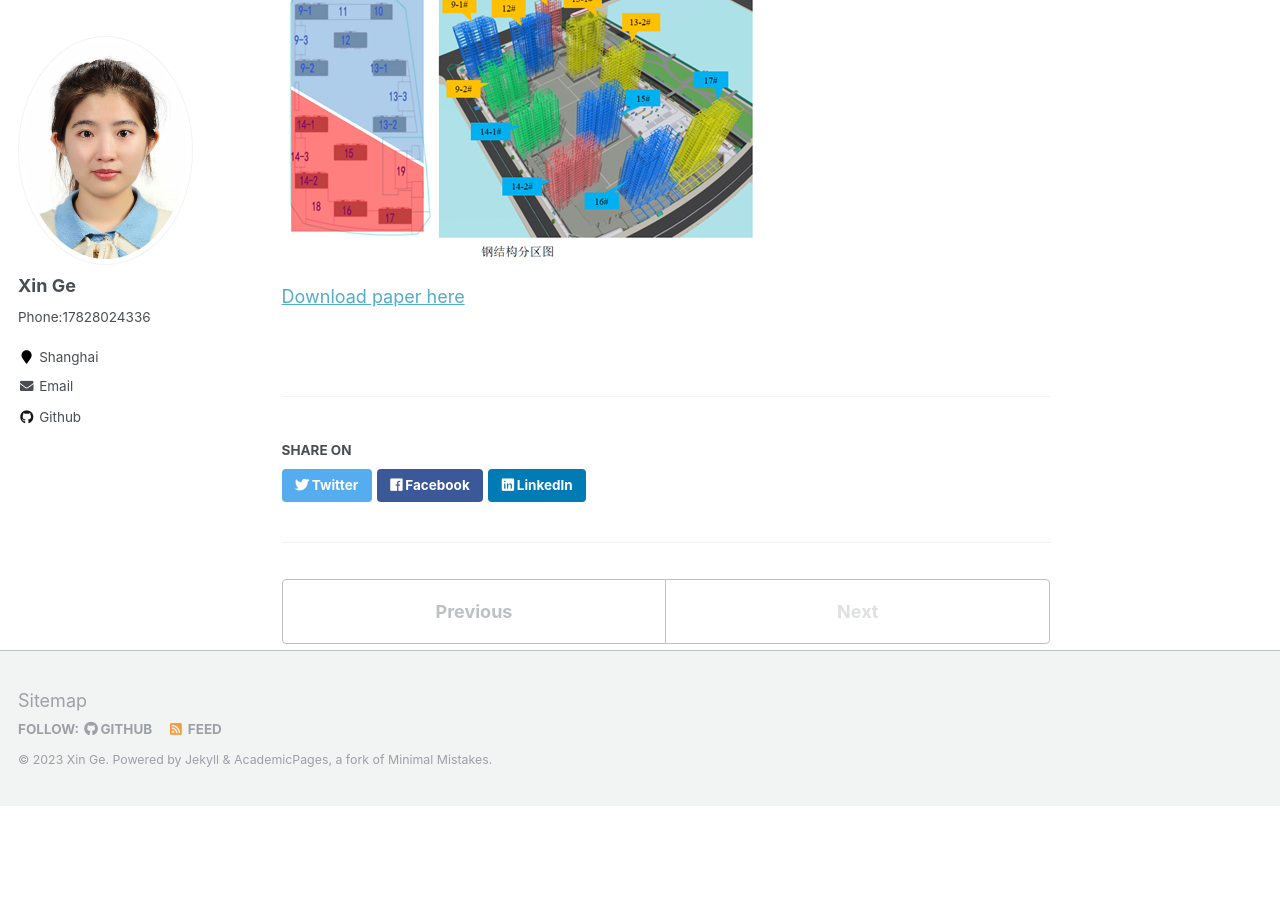
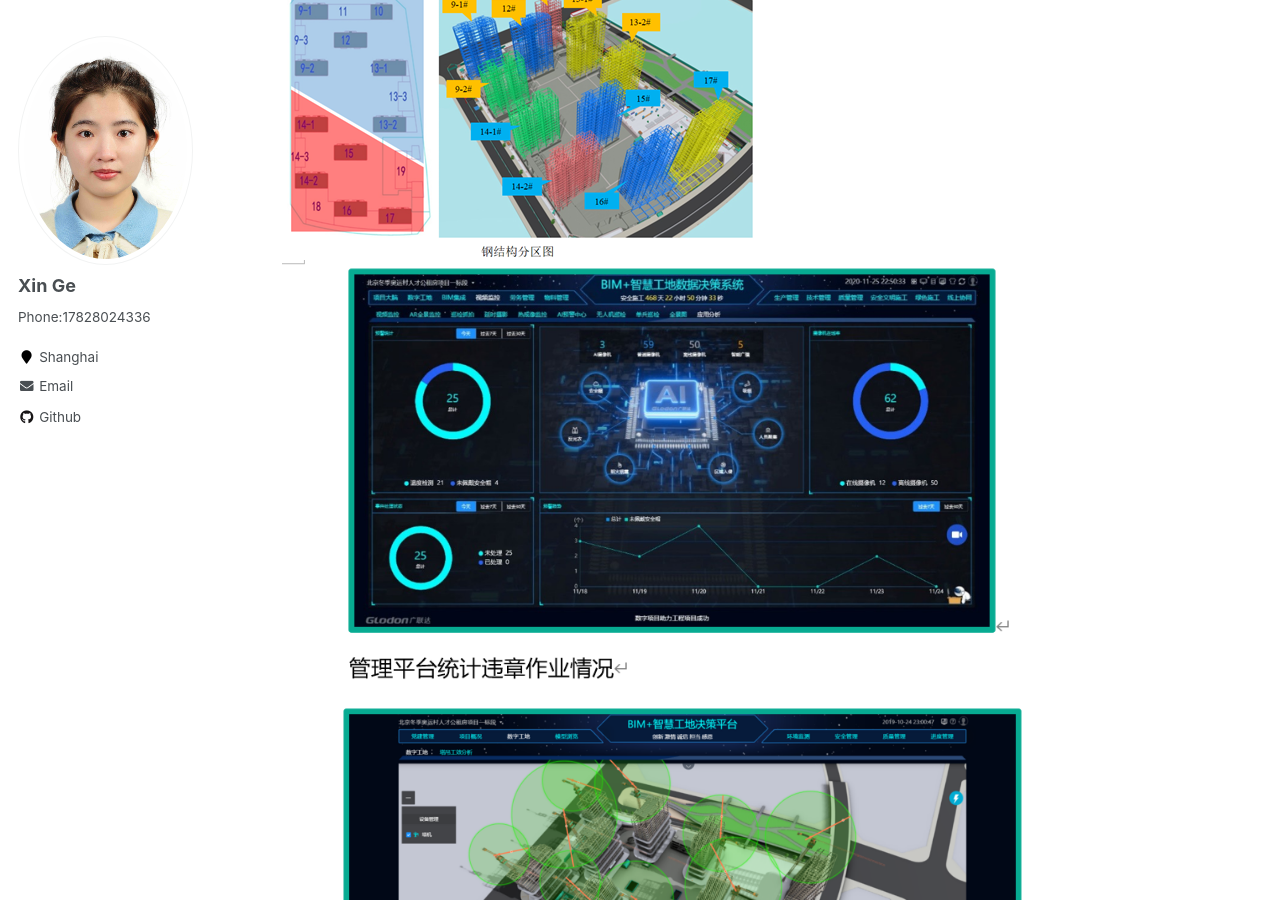
Before and after one commit to Esther0630/Esther0630.github.io, a Jekyll site: the page built from _publications/2009-10-01-paper-title-number-1.md, in a window 1280 px wide and 900 px high, scrolled down 967 px. Built offline with Jekyll 4.4.1, drawn with Linux system fonts in a browser that asks for light colours; before the commit the page ends 1773 px from its top, so only the background shows below that.

Commit message:
Update 2009-10-01-paper-title-number-1.md

```diff
--- a/_publications/2009-10-01-paper-title-number-1.md
+++ b/_publications/2009-10-01-paper-title-number-1.md
@@ -8,6 +8,6 @@ venue: 'Dongbei University of Finance and Economics'
 paperurl: 'http://academicpages.github.io/files/paper1.pdf'
 ---
 Key technologies of high-quality residential multi-functional mechanical and electrical systems, intelligent construction technology, general contracting management and project technical management and project tech nology management and innovation of high-quality residential buildings in Winter Olympic Village.
-<br/><img src='/images/dongao11.png'><br/><img src='/images/dongao22.png'><br/>
+<br/><img src='/images/dongao11.png'><br/><img src='/images/dongao22.png'><br/><img src='/images/dongao33.png'><br/><img src='/images/dongao44.png'><br/><img src='/images/dongao55.png'><br/>
 
 [Download paper here](http://academicpages.github.io/files/paper1.pdf)
```
